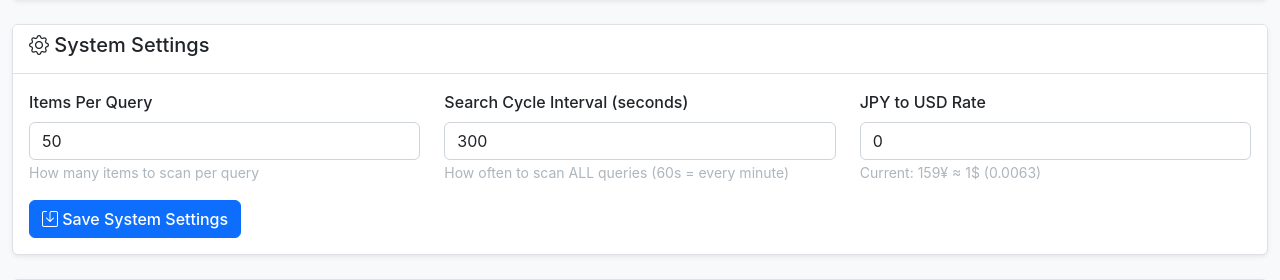
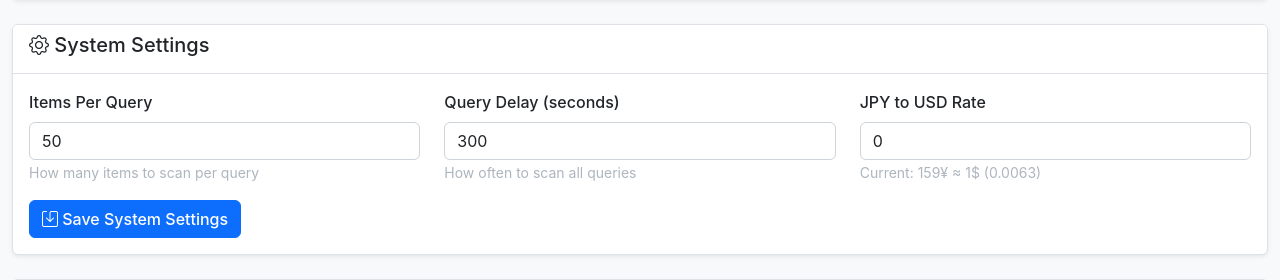
Before and after one commit to 2extndd/MRS, a Flask app: page /config in a window 1280 px wide. Shown: the part 306-586 px from the top of the page. Run offline with Flask 3, Linux system fonts and the light colour scheme; data that the repository does not hold is empty; some libraries are stand-ins or nearby versions.

Commit message:
Revert: Keep 'Query Delay' name in Web UI
По просьбе пользователя - вернуть старое название 'Query Delay'
Это понятнее: задержка между запусками всех queries

```diff
--- a/web_ui_plugin/templates/config.html
+++ b/web_ui_plugin/templates/config.html
@@ -39,10 +39,10 @@
                     <small class="text-muted">How many items to scan per query</small>
                 </div>
                 <div class="col-md-4 mb-3">
-                    <label class="form-label">Search Cycle Interval (seconds)</label>
+                    <label class="form-label">Query Delay (seconds)</label>
                     <input type="number" class="form-control" name="search_interval"
                            value="{{ config.SEARCH_INTERVAL }}" min="60" max="3600">
-                    <small class="text-muted">How often to scan ALL queries (60s = every minute)</small>
+                    <small class="text-muted">How often to scan all queries</small>
                 </div>
                 <div class="col-md-4 mb-3">
                     <label class="form-label">JPY to USD Rate</label>
```
